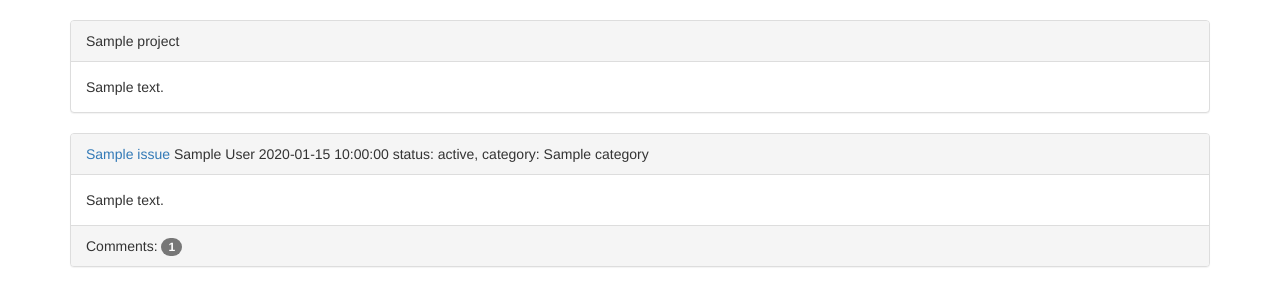
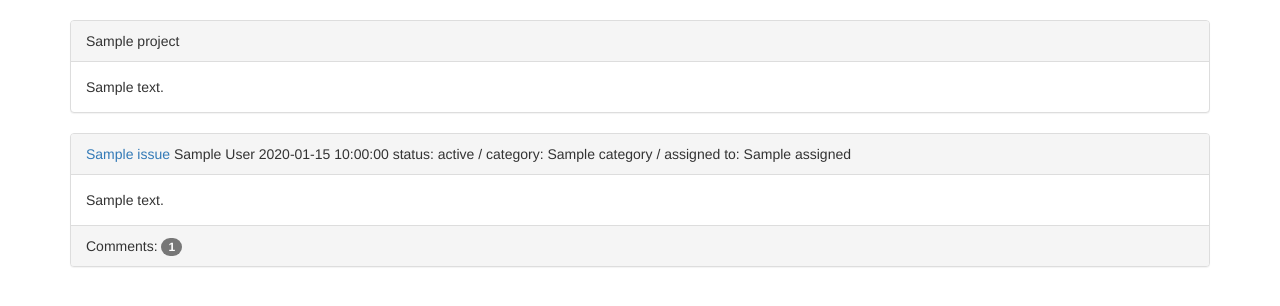
Before and after one commit to kosc/neobug, a Flask app: template neobug/templates/issues.html in a window 1280 px wide. Shown: the part 52-358 px from the top of the page. Run offline with Flask 2, Linux system fonts and the light colour scheme; the template is opened without the code that fills it: most values are stand-ins (such as "Sample title", 1, 10 or a date in 2020); data that the repository does not hold is empty; some libraries are stand-ins or nearby versions.

Commit message:
Add assigned to issue

```diff
--- a/neobug/models.py
+++ b/neobug/models.py
@@ -24,6 +24,7 @@ class Issue(db.Document):
     body = db.StringField(required=True)
     author = db.StringField(max_length=255, required=True)
     comments = db.ListField(db.EmbeddedDocumentField(Comment))
+    assigned = db.StringField(max_length=255)
     status = db.StringField(max_length=12, default=statuses[0], required=True)
     category = db.StringField(max_length=13, default=categories[0], required=True)
 
--- a/neobug/templates/issues.html
+++ b/neobug/templates/issues.html
@@ -10,9 +10,12 @@
       {% if issue.status != "Closed" %}
         <div class="panel panel-default">
           <div class="panel-heading">
-            <a href="/issues/{{ issue.id }}">{{ issue.title }}</a> <span>{{ issue.author }}</span>
-            <span>{{ issue.created_at.strftime("%Y-%m-%d %H:%M:%S") }}</span>
-            <span>status: {{ issue.status }}, category: {{ issue.category }}</span>
+            <a href="/issues/{{ issue.id }}">{{ issue.title }}</a> {{ issue.author }}
+            {{ issue.created_at.strftime("%Y-%m-%d %H:%M:%S") }}
+            status: {{ issue.status }} / category: {{ issue.category }}
+	    {% if issue.assigned %}
+              / assigned to: {{ issue.assigned }}
+	    {% endif %}
             {% if session.logged_in %}
               {% if current_user.is_admin(): %}
                 <a href="/admin/issue/edit/?url=%2Fadmin%2Fissue%2F&id={{ issue.id }}">
```
